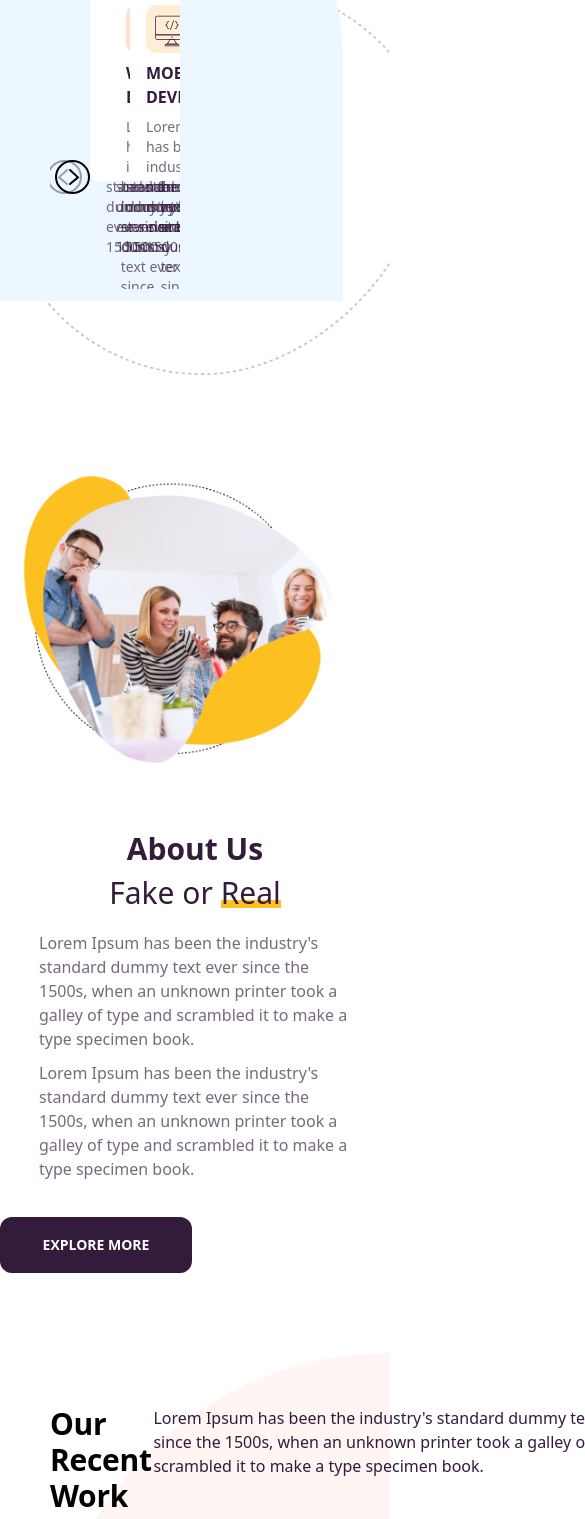
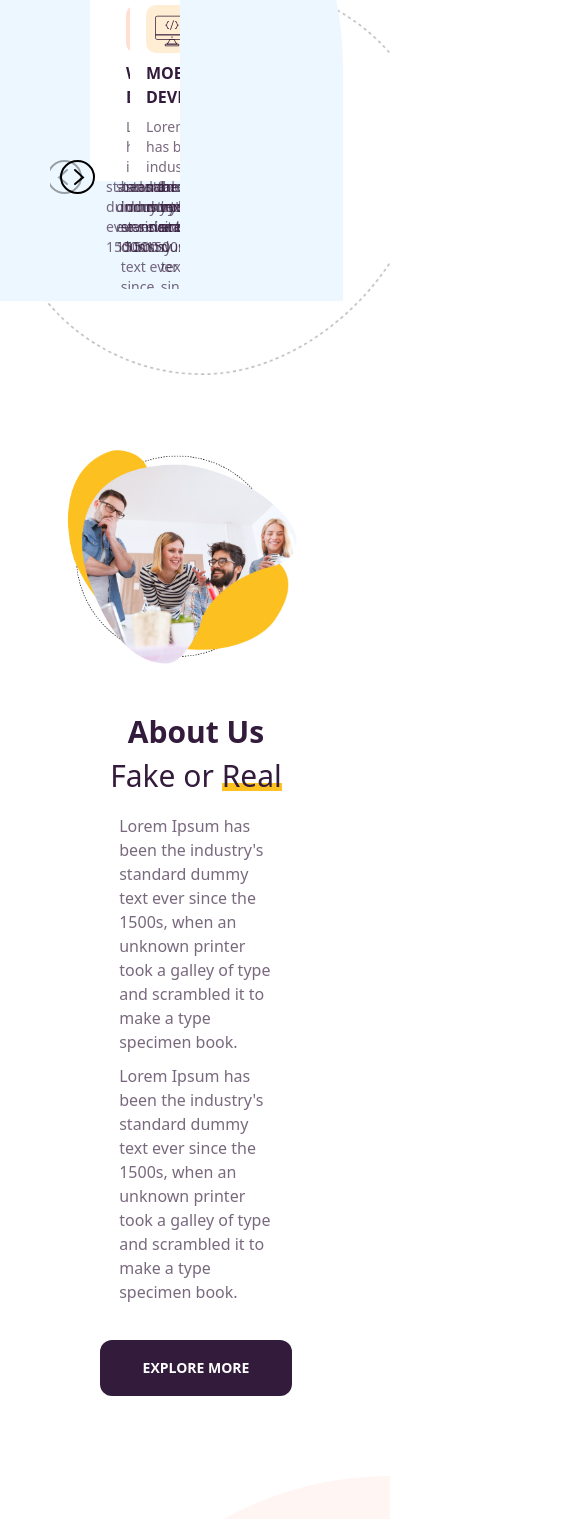
Before and after one commit to saviortm/Vue-Tailwind, a Vue app: page / in a window 390 px wide. Shown: the part 1601-3120 px from the top of the page, 585 px wide, since content can reach past the window. Built offline with nearby package versions, Linux system fonts and the light colour scheme; a web font is replaced by a local one.

Commit message:
Responsive lg is ready without slides

```diff
--- a/src/components/layouts/About.vue
+++ b/src/components/layouts/About.vue
@@ -1,14 +1,14 @@
 <template>
 <div>
 
-
+<div class="max-lg:mx-[50px]">
   <div class="flex flex-row max-lg:flex-col">
 
     <div class="basis-1/2 max-lg:w-full">
       <img class="max-lg:mx-auto " src="../../assets/aboutus.png" alt="">
     </div>
 
-    <div class="basis-1/2  max-lg:grid max-lg:justify-items-center ">
+    <div class="basis-1/2  max-lg:grid max-lg:justify-items-center max-lg:mx-[50px]">
       <div class="flex flex-col mt-72 max-xl:mt-64 max-lg:mt-0">
         <div class="flex flex-col text-5xl tracking-[-1%] space-y-2 text-[#331B3B] max-xl:text-4xl max-lg:text-3xl max-lg:grid max-lg:justify-items-center">
           <p class="font-bold">About Us</p>
@@ -22,12 +22,17 @@
             ever since the 1500s, when an unknown printer took a galley
             of type and scrambled it to make a type specimen book.</p>
         </div>
-        <div class="flex w-52 h-16 bg-[#331B3B] rounded-xl justify-center mt-9 cursor-pointer max-xl:w-48 max-xl:h-14 max-lg:grid max-lg:justify-items-center">
-          <p class="flex self-center font-bold text-base text-white max-xl:text-sm">EXPLORE MORE</p>
+        <div class="max-lg:grid max-lg:justify-items-center">
+          <div class="flex w-52 h-16 bg-[#331B3B] rounded-xl justify-center mt-9 cursor-pointer max-xl:w-48 max-xl:h-14">
+            <p class="flex self-center font-bold text-base text-white max-xl:text-sm">EXPLORE MORE</p>
+          </div>
         </div>
+
       </div>
     </div>
   </div>
+
+</div>
 
 </div>
 </template>
--- a/src/components/layouts/Footer.vue
+++ b/src/components/layouts/Footer.vue
@@ -1,24 +1,22 @@
 <template>
   <div>
-  <div class="flex mt-24 bg-black w-full h-[453px] rounded-tr-[158px]">
-    <div class="flex flex-row justify-between mx-[50px] w-full mr-36 max-xl:mr-24 max-lg:mr-16">
-
+    <div class="flex mt-24 bg-black w-full h-[453px] rounded-tr-[158px] max-md:bg-blue-700 ">
+      <div class="flex flex-row justify-between mx-[50px] w-full mr-36 max-xl:mr-24 max-lg:mr-16 max-lg:grid max-lg:grid-cols-2">
           <div class="flex flex-col text-white space-y-5 mt-20">
             <h1 class="text-4xl max-xl:text-3xl tracking-widest">Dream Agency</h1>
-        <p class="w-[439px] h-[100px] font-normal text-base tracking-[0.02em] max-xl:text-sm">Lorem Ipsum has been the industry's standard dummy text ever since the 1500s, when an unknown printer took a galley of type and scrambled it to make a type specimen book. It has survived not only five centuries.</p>
+            <p class="w-[439px] h-[100px] font-normal text-base tracking-[0.02em] max-xl:text-sm max-lg:w-[80%]">Lorem Ipsum has been the industry's standard dummy text ever since the 1500s, when an unknown printer took a galley of type and scrambled it to make a type specimen book. It has survived not only five centuries.</p>
             <p class="font-semibold text-base  tracking-[0.02em] uppercase max-xl:text-sm">Get In Touch</p>
             <div class="flex">
-          <div class="flex flex-row space-x-0 border-solid border-2 border-white">
+              <div class="flex flex-row space-x-0 border-solid border-2 border-white max-lg:w-[80%]">
                 <input id="pposition" type="text" placeholder="ENTER YOUR EMAIL" class="placeholder-white bg-black w-64 h-[52px] p-2">
                 <div class="flex justify-center w-36 h-[52px] bg-white cursor-pointer">
                   <p class="font-semibold text-base  tracking-[0.02em] uppercase text-black self-center">send</p>
                 </div>
               </div>
             </div>
-
         </div>
 
-      <div class="flex justify-center">
+        <div class="flex justify-center" id="my-map">
           <iframe class="self-center max-xl:h-[280px] max-xl:w-[400px] max-lg:h-[250px] max-lg:w-[350px]" src="https://www.google.com/maps/embed?pb=!1m18!1m12!1m3!1d2088.411282589991!2d69.24475504297743!3d41.3215105611236!2m3!1f0!2f0!3f0!3m2!1i1024!2i768!4f13.1!3m3!1m2!1s0x38ae8b748cff07e3%3A0xc566dcaccfd57ac!2sAvtotest!5e0!3m2!1sen!2s!4v1669208864190!5m2!1sen!2s" width="484" height="300" style="border:0;" allowfullscreen="" loading="lazy" referrerpolicy="no-referrer-when-downgrade"></iframe>
         </div>
 
--- a/src/components/layouts/Header.vue
+++ b/src/components/layouts/Header.vue
@@ -10,7 +10,7 @@
             <div class="font-light"><span class="relative  z-10 line__style__header">Business</span></div>
           </div>
         </div>
-        <p class=" font-normal text-lg max-xl:text-base  tracking-wide mb-8 text-[#331B3B]  max-xl:w-[90%] max-lg:w-[85%]">Lorem Ipsum has been the industry's standard dummy
+        <p class=" font-normal text-lg max-xl:text-base  tracking-wide mb-8 text-[#331B3B]  max-xl:w-[90%] max-lg:w-[80%]">Lorem Ipsum has been the industry's standard dummy
           text ever since the 1500s, when an unknown printer took a galley of
           type and scrambled it to make a type specimen book.</p>
         <div class="cursor-pointer flex justify-center w-52 h-16 bg-[#331B3B] rounded-xl max-xl:w-48 max-xl:h-14">
--- a/src/components/layouts/Slides.vue
+++ b/src/components/layouts/Slides.vue
@@ -158,6 +158,7 @@ export default {
     position: absolute;
     top: 63%!important;
     left: 7%!important;
+    margin-left: 5px!important;
   }
 }
 </style>
--- a/src/components/layouts/Testimonia.vue
+++ b/src/components/layouts/Testimonia.vue
@@ -13,8 +13,8 @@
         </div>
       </div>
 
-      <div class="basis-3/4 mt-14">
-        <div class="flex flex-row justify-center space-x-16">
+      <div class="basis-3/4 mt-14 max-lg:mx-[50px]">
+        <div class="flex flex-row justify-center space-x-16 max-lg:flex-col max-lg:space-y-16 max-lg:grid max-lg:justify-items-center max-lg:space-x-0">
 
           <div class="flex w-[448px] h-[310px] shadow-[0px_0px_7px_1px_rgba(0,0,0,0.08)]">
 
--- a/src/components/layouts/Works.vue
+++ b/src/components/layouts/Works.vue
@@ -7,12 +7,12 @@
       </div>
       <div class="flex flex-col z-10">
         <div class="basis-1/4 mt-[53px] mx-[50px]">
-          <div class="flex flex-row justify-between">
-            <div class="flex flex-col text-5xl tracking-[-0.01em] text-[331B3B] max-xl:text-4xl max-lg:text-3xl">
+          <div class="flex flex-row justify-between max-lg:flex-col">
+            <div class="flex flex-col text-5xl tracking-[-0.01em] text-[331B3B] max-xl:text-4xl max-lg:text-3xl max-lg:grid max-lg:justify-items-center">
                 <p class="font-bold">Our Recent Work</p>
                 <p class="font-light">By Our <span class="relative line__style__works z-10">Experts</span></p>
             </div>
-            <div>
+            <div class="max-lg:grid max-lg:justify-items-center max-lg:mt-5">
               <p class="font-normal text-lg w-[515px] text-[#331B3B] max-xl:text-base">Lorem Ipsum has been the industry's
                 standard dummy text ever since the 1500s, when an unknown printer took
                 a galley of type and scrambled it to make a type specimen book.</p>
@@ -146,8 +146,16 @@ export default {
 {
   .works .swiper-button-next {
     position: absolute;
-    top: 73%!important;
+    top: 60%!important;
     left: 7%!important;
+    margin-left: 5px!important;
+  }
+
+  .works .swiper-button-prev {
+    position: absolute;
+    top: 60%!important;
+    left: 0%!important;
+    margin-left: 5px!important;
   }
 }
 </style>
--- a/src/output.css
+++ b/src/output.css
@@ -1187,6 +1187,11 @@ video {
     order: -9999;
   }
 
+  .max-lg\:mx-\[50px\] {
+    margin-left: 50px;
+    margin-right: 50px;
+  }
+
   .max-lg\:mx-auto {
     margin-left: auto;
     margin-right: auto;
@@ -1203,6 +1208,10 @@ video {
 
   .max-lg\:mr-16 {
     margin-right: 4rem;
+  }
+
+  .max-lg\:mt-5 {
+    margin-top: 1.25rem;
   }
 
   .max-lg\:grid {
@@ -1225,24 +1234,28 @@ video {
     width: 100%;
   }
 
+  .max-lg\:w-\[80\%\] {
+    width: 80%;
+  }
+
+  .max-lg\:w-\[70\%\] {
+    width: 70%;
+  }
+
   .max-lg\:w-\[350px\] {
     width: 350px;
-  }
-
-  .max-lg\:w-\[85\%\] {
-    width: 85%;
   }
 
   .max-lg\:w-\[400px\] {
     width: 400px;
   }
 
-  .max-lg\:w-\[50\%\] {
-    width: 50%;
+  .max-lg\:w-\[75\%\] {
+    width: 75%;
   }
 
-  .max-lg\:w-\[80\%\] {
-    width: 80%;
+  .max-lg\:grid-cols-2 {
+    grid-template-columns: repeat(2, minmax(0, 1fr));
   }
 
   .max-lg\:flex-col {
@@ -1257,8 +1270,16 @@ video {
     justify-items: center;
   }
 
-  .max-lg\:self-center {
-    align-self: center;
+  .max-lg\:space-y-16 > :not([hidden]) ~ :not([hidden]) {
+    --tw-space-y-reverse: 0;
+    margin-top: calc(4rem * calc(1 - var(--tw-space-y-reverse)));
+    margin-bottom: calc(4rem * var(--tw-space-y-reverse));
+  }
+
+  .max-lg\:space-x-0 > :not([hidden]) ~ :not([hidden]) {
+    --tw-space-x-reverse: 0;
+    margin-right: calc(0px * var(--tw-space-x-reverse));
+    margin-left: calc(0px * calc(1 - var(--tw-space-x-reverse)));
   }
 
   .max-lg\:pb-8 {
@@ -1277,6 +1298,11 @@ video {
 }
 
 @media not all and (min-width: 768px) {
+  .max-md\:bg-blue-700 {
+    --tw-bg-opacity: 1;
+    background-color: rgb(29 78 216 / var(--tw-bg-opacity));
+  }
+
   .max-md\:bg-blue-400 {
     --tw-bg-opacity: 1;
     background-color: rgb(96 165 250 / var(--tw-bg-opacity));
```
Lines whose indentation alone changed are shown as unchanged.
